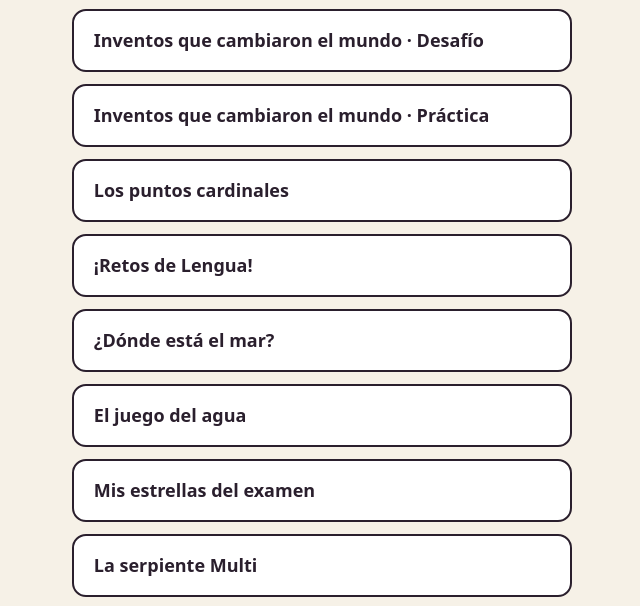
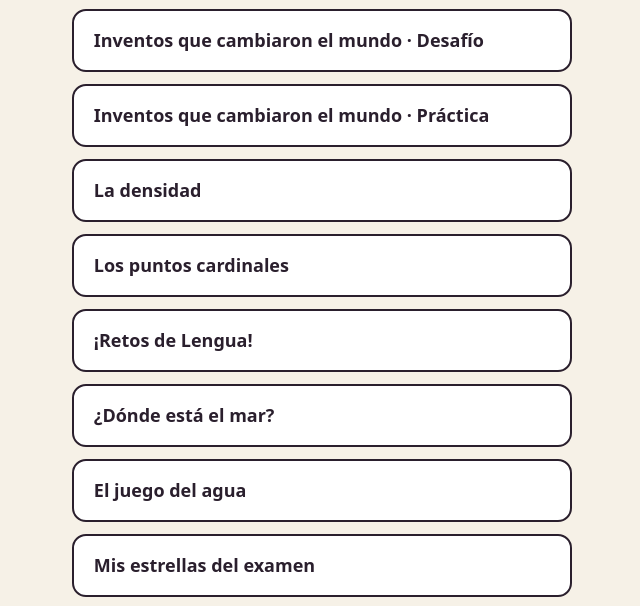
Before and after one commit to ncandreina-droid/juegos, a plain HTML site: page index.html in a window 1280 px wide. Shown: the part 162-768 px from the top of the page, without its empty margins (318-958 px from the left). Drawn offline with Linux system fonts and the light colour scheme.

Commit message:
Actualiza el índice

```diff
--- a/index.html
+++ b/index.html
@@ -3,6 +3,7 @@
 <a href="crucigrama-inventos-calentamiento.html">Inventos que cambiaron el mundo · Calentamiento</a>
 <a href="crucigrama-inventos-desafio.html">Inventos que cambiaron el mundo · Desafío</a>
 <a href="crucigrama-inventos-practica.html">Inventos que cambiaron el mundo · Práctica</a>
+<a href="crucigrama-la-densidad.html">La densidad</a>
 <a href="crucigrama-puntos-cardinales.html">Los puntos cardinales</a>
 <a href="cuando-paso.html">¡Retos de Lengua!</a>
 <a href="donde-esta-el-mar.html">¿Dónde está el mar?</a>
```
